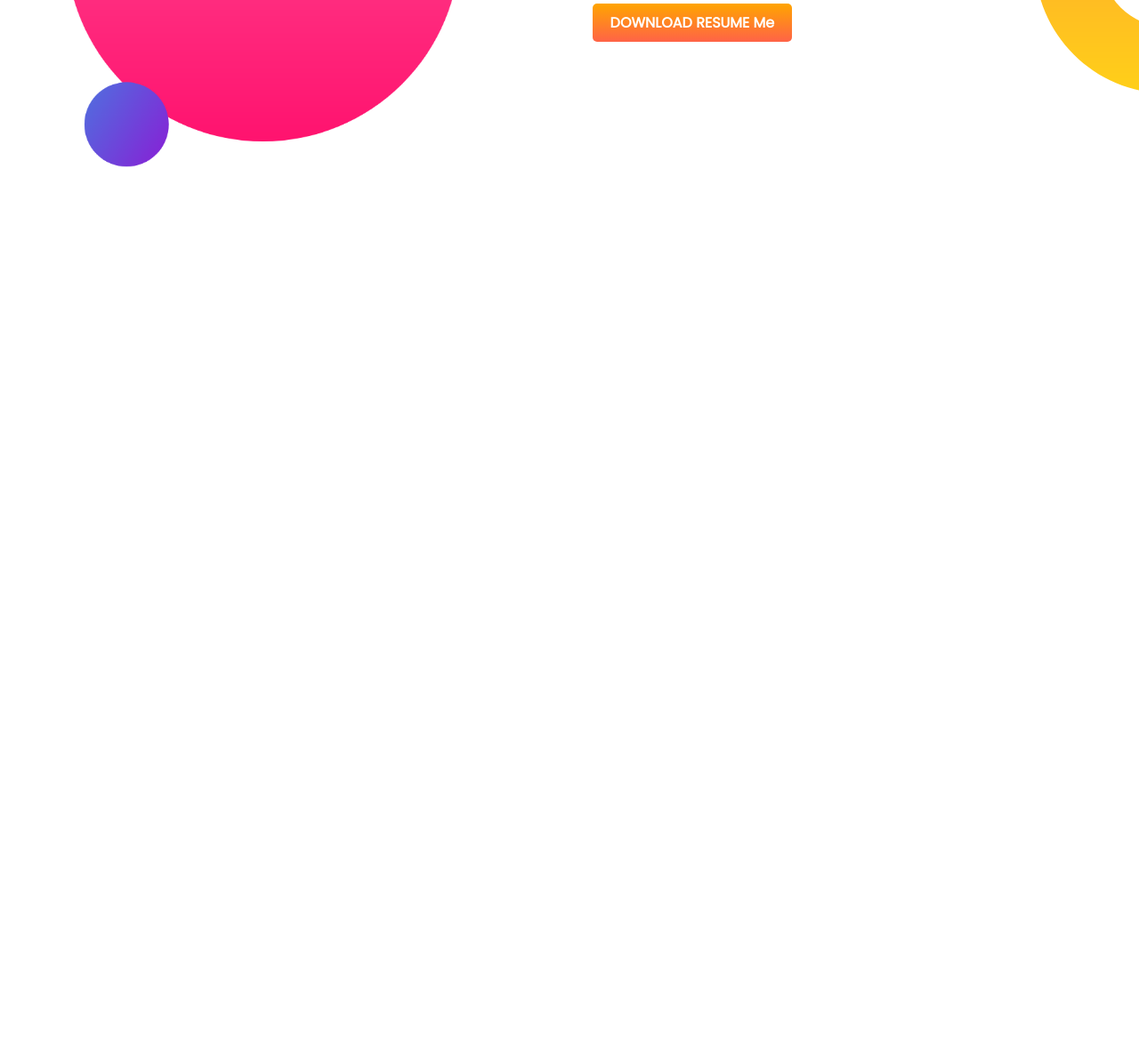
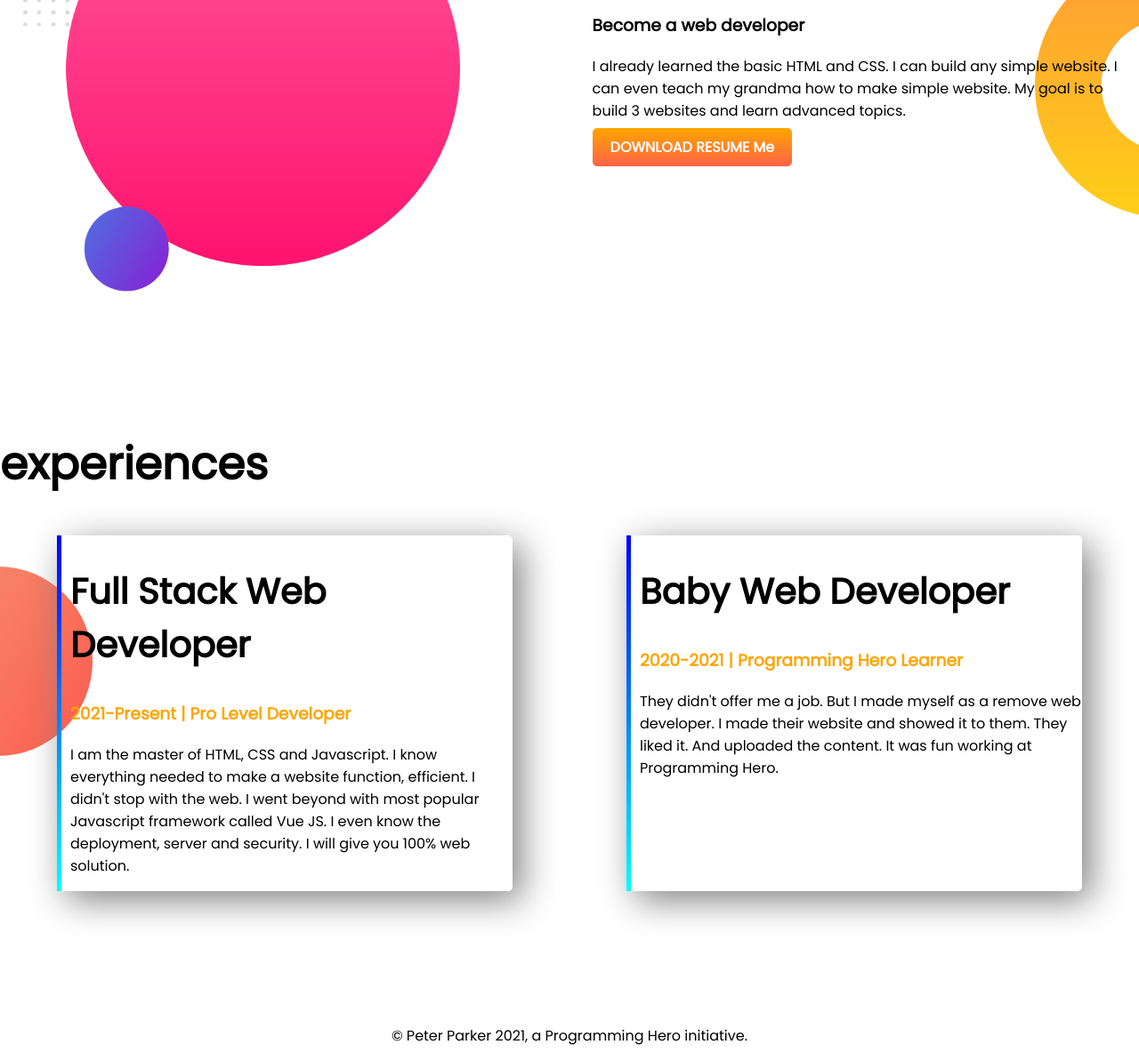
Before and after one commit to nazim9290/developer-portfolio, a plain HTML site: page index.html in a window 1280 px wide. Shown: the part 789-1982 px from the top of the page at 89% size. Before the commit the page ends 984 px from the top, so only its background shows below. Drawn offline with Linux system fonts and the light colour scheme.

Commit message:
fooer and exprience

```diff
--- a/index.html
+++ b/index.html
@@ -13,7 +13,7 @@
 </head>
 
 <body>
-    <section class="top-banner">
+    <section class="top-banner flexible-container">
         <div class="half-width">
             <h1>Welcome To</h1>
             <h1><span class="oreng-tex">Nazim Uddin</span> World</h1>
@@ -32,7 +32,7 @@
         </div>
     </section>
 
-    <section class="dream-big">
+    <section class="dream-big flexible-container">
         <div class="half-width">
             <img src="images/my-bg2.png" alt="">
         </div>
@@ -49,6 +49,34 @@
 
     </section>
 
+    <section class="experience">
+        <h1>experiences</h1>
+        <div class="flexible-container">
+            <div id="web-exprience" class="exprience-item">
+                <h2>Full Stack Web Developer</h2>
+                <h3 class="oreng-tex">2021-Present | Pro Level Developer</h3>
+                <p>I am the master of HTML, CSS and Javascript. I know everything needed to make a website function,
+                    efficient. I didn't
+                    stop with the web. I went beyond with most popular Javascript framework called Vue JS. I even know
+                    the
+                    deployment,
+                    server and security. I will give you 100% web solution.</p>
+
+            </div>
+            <div id="web-exprience2" class="exprience-item">
+                <h2>Baby Web Developer</h2>
+                <h3 class="oreng-tex">2020-2021 | Programming Hero Learner</h3>
+                <p>They didn't offer me a job. But I made myself as a remove web developer. I made their website and
+                    showed
+                    it to them.
+                    They liked it. And uploaded the content. It was fun working at Programming Hero.</p>
+
+            </div>
+        </div>
+    </section>
+    <footer>
+        <p>© Peter Parker 2021, a Programming Hero initiative.</p>
+    </footer>
 
 
 </body>
--- a/style.css
+++ b/style.css
@@ -5,11 +5,15 @@ body{
 h1{
     font-size: 50px;
 }
+h2{
+    font-size: 40px;
+}
 .oreng-tex{
     color: #FFA500;
 }
-section{
+.flexible-container{
     display: flex;
+    margin-bottom:150px;
 }
 .half-width{
     width: 50%;
@@ -35,5 +39,30 @@ section{
     background-image: url(images/dream-bg.png);
     background-repeat: no-repeat;
     background-position: right;
-    margin-top: 10px;
 }
+.experience{
+background-image: url(images/exp-bg.png);
+background-repeat: no-repeat;
+background-position: left;
+}
+.exprience-item{
+    box-shadow: 10px 10px 40px gray;
+    width: 40%;
+    margin-left: 5%;
+    margin-right: 5%;
+    padding-left: 10px;
+    border-radius: 5px;
+}
+#web-exprience{
+    border-left: 5px solid;
+    border-image: linear-gradient(blue,cyan);
+    border-image-slice: 1;
+}
+#web-exprience2{
+    border-left: 5px solid;
+    border-image: linear-gradient(blue,cyan);
+    border-image-slice: 1;
+}
+footer p{
+    text-align: center;
+}
```
